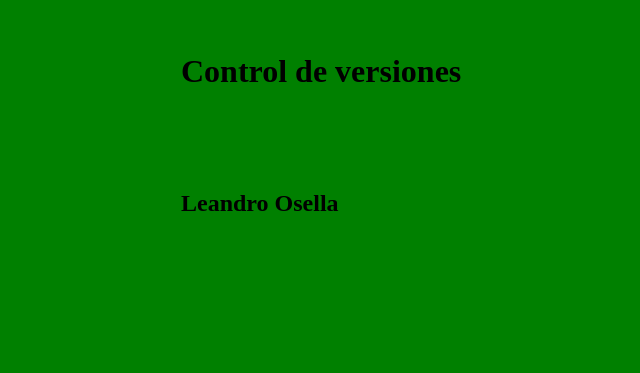
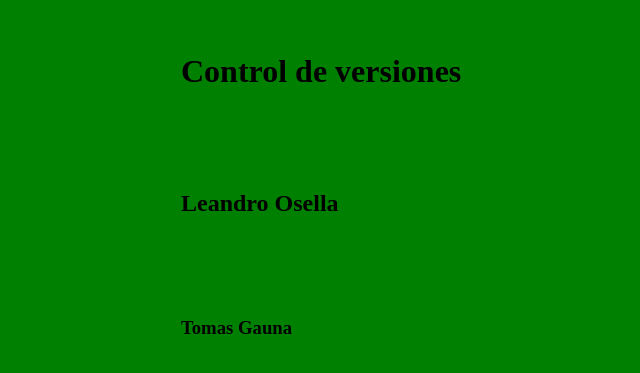
Before and after one commit to HamunRa/TP_SO_I4_107, a plain HTML site: page index.html in a window 1280 px wide. Shown: the part 147-520 px from the top of the page, without its empty margins (119-759 px from the left). Drawn offline with Linux system fonts and the light colour scheme.

Commit message:
Modifica ALFA

```diff
--- a/index.html
+++ b/index.html
@@ -10,5 +10,6 @@
 <body>
 <h1>Control de versiones</h1>
 <h2>Leandro Osella</h2>
+<h3>Tomas Gauna</h3>
 </body>
 </html>
```
